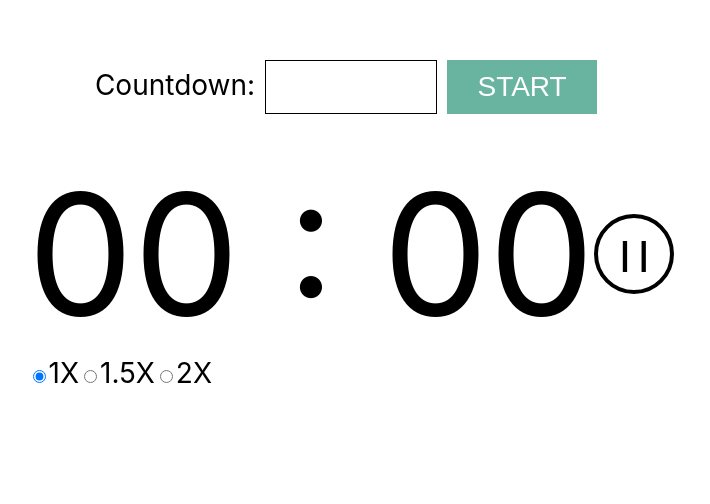
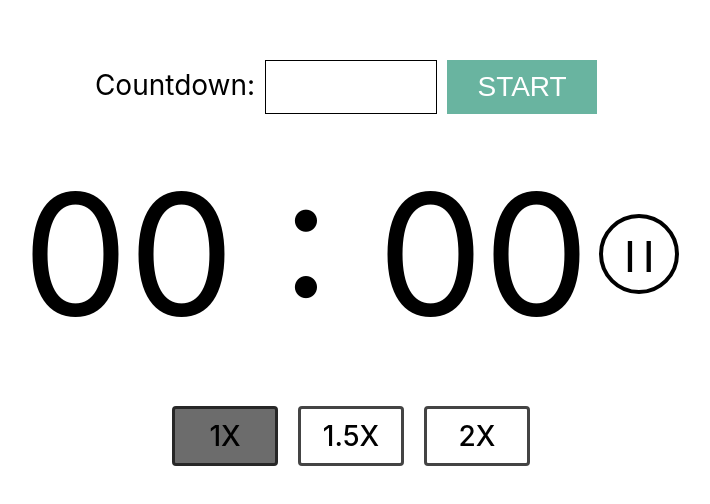
Before and after one commit to resant18/countdown, a React (Create React App) app: page / in a window 1280 px wide. Shown: the part 168-672 px from the top of the page, without its empty margins (289-999 px from the left). Built offline with nearby package versions, Linux system fonts and the light colour scheme.

Commit message:
Styling speed options

```diff
--- a/src/Components/CountDown/CountDownStyles.js
+++ b/src/Components/CountDown/CountDownStyles.js
@@ -52,6 +52,10 @@ export const TimerSection = styled.div`
    justify-content: center;
    align-items: center;
 
+   div {
+      margin-right: 10px;
+   }
+
    .pause-button {
       border-radius: 50%;
       width: 80px;
@@ -65,4 +69,6 @@ export const TimerSection = styled.div`
 
 export const SpeedOptionSection = styled.div`
    display: flex;
+   justify-content: center;
+   margin-top: 50px;
 `
--- a/src/Components/RadioGroupButton/RadioButton.js
+++ b/src/Components/RadioGroupButton/RadioButton.js
@@ -1,5 +1,6 @@
 import React from "react";
 import { Consumer } from "./RadioGroupContext";
+import { RadioButtonInput, RadioButtonLabel } from './RadioButtonStyles';
 
 const RadioButton = ({ value, label }) => (
    <Consumer>
@@ -14,10 +15,10 @@ const RadioButton = ({ value, label }) => (
          if (selected) radioProps.checked = selected === value;
 
          return (
-            <label>
-               <input type='radio' {...radioProps} />
-               {label}
-            </label>
+            <>
+               <RadioButtonInput type='radio' {...radioProps} />
+               <RadioButtonLabel>{label}</RadioButtonLabel>
+            </>
          );
       }}
    </Consumer>
--- /dev/null
+++ b/src/Components/RadioGroupButton/RadioButtonStyles.js
@@ -0,0 +1,34 @@
+import styled from 'styled-components';
+
+export const RadioButtonInput = styled.input`
+   &[type="radio"] {
+      opacity: 0;
+      position: fixed;
+      width: 0;
+   }
+
+   &[type="radio"]:checked + label {
+      background-color: #6c6c6c;
+      border-color: #272727;
+   }
+
+   &[type="radio"]:focus + label {
+      border: 2px dashed #444;
+   }
+   `;
+
+   export const RadioButtonLabel = styled.label`
+      display: inline-block;
+      padding: 10px 20px;
+      font-size: 1em;
+      border: 3px solid #444;
+      border-radius: 4px;
+      width: 60px;
+      text-align: center;
+      font-weight: 500;
+      margin: 0 10px;
+
+      &:hover {
+         background-color: #dfd;
+      }
+`;
```
